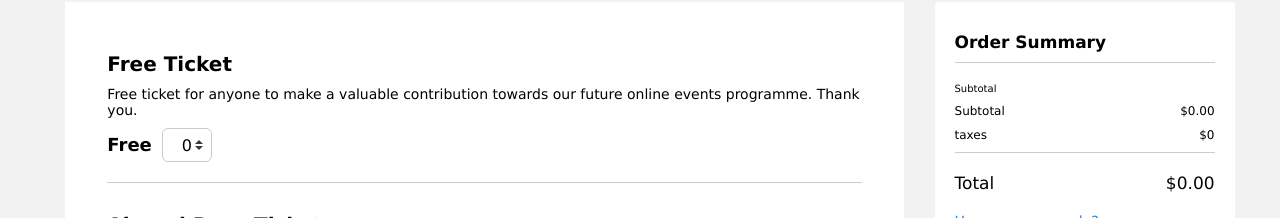
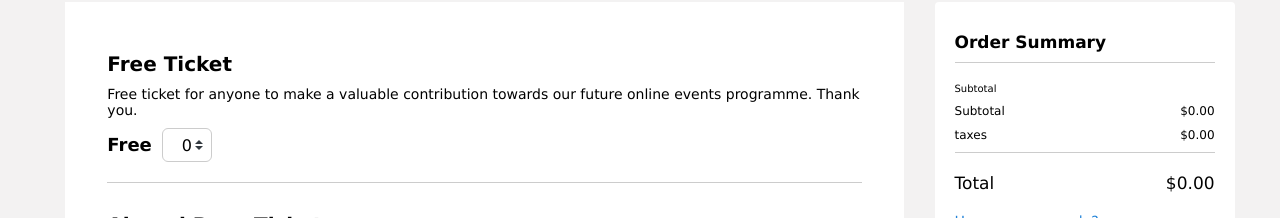
Before and after one commit to aneudya4/ticket-managment, an Angular app: page / in a window 1280 px wide. Shown: the part 122-340 px from the top of the page. Built offline with nearby package versions, Linux system fonts and the light colour scheme.

Commit message:
fixed issue with the taxes decilmal point

```diff
--- a/src/app/checkout/checkout.component.ts
+++ b/src/app/checkout/checkout.component.ts
@@ -42,6 +42,7 @@ export class CheckoutComponent implements OnInit {
   getTaxes() {
     // calculate 2 % of subtotal
     const subtotal = this.getSubtotal();
-    return (2 / 100) * subtotal;
+    const taxes = (2 / 100) * subtotal;
+    return taxes.toFixed(2);
   }
 }
```
